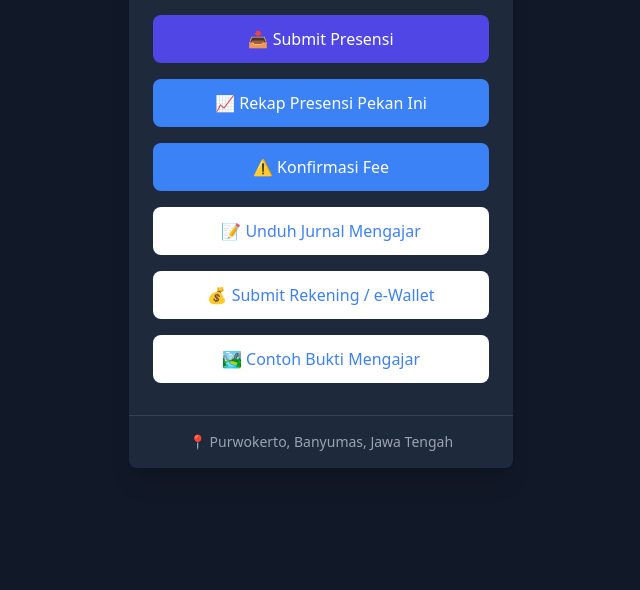
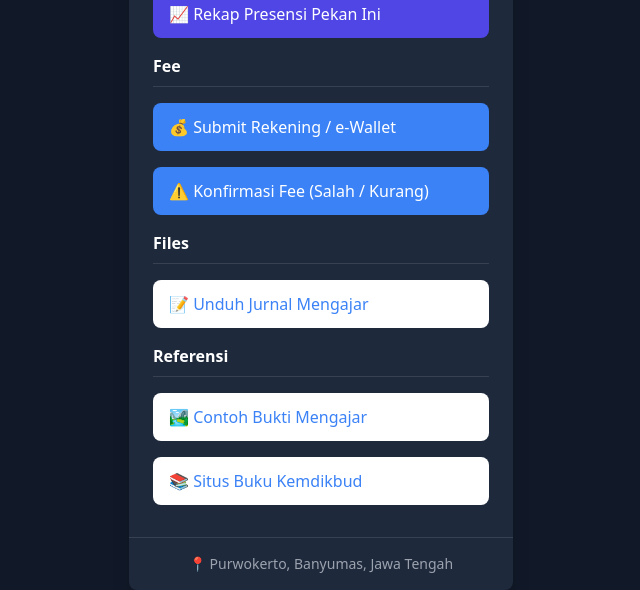
Before and after one commit to gustimaulan/links, a plain HTML site: page index.html in a window 1280 px wide. Shown: the part 291-881 px from the top of the page, without its empty margins (319-959 px from the left). Before the commit the page ends 800 px from the top, so only its background shows below. Drawn offline with nearby package versions, Linux system fonts and the light colour scheme.

Commit message:
edit link structure

```diff
--- a/index.html
+++ b/index.html
@@ -11,21 +11,31 @@
 <body class="bg-gray-900 flex items-center justify-center min-h-screen">
 
     <!-- Container for Link Tree -->
-    <div class="w-full max-w-sm bg-slate-800 shadow-xl rounded-lg overflow-hidden pt-4">
+    <div class="w-full max-w-sm bg-slate-800 shadow-xl  rounded-lg overflow-hidden pt-4">
         <!-- Profile Image Section -->
-        <div class="flex justify-center mt-8">
+        <div class="flex justify-left px-6 items-center space-x-4 my-8">
             <img src="https://sigmath.net/wp-content/uploads/2022/11/sigmath-favicon.png" alt="Profile Image"
-                class="w-32 h-32 rounded-full border-4 border-white">
-        </div>
-
-        <!-- Profile Name -->
-        <div class="text-center mt-4 mb-6">
-            <h2 class="text-xl font-semibold text-gray-200">Sigmath Links</h2>
-            <p class="text-sm text-gray-400">IG: @bimbel.sigmath</p>
+                class="w-16 h-16 rounded-full border-4 border-white">
+                <div class="flex flex-col justify-left mt-4 mb-6">
+                    <h2 class="text-xl font-semibold text-gray-200">Bimbel Sigmath</h2>
+                    <p class="text-sm text-gray-400">@bimbel.sigmath</p>
+                </div>
         </div>
 
         <!-- Link Buttons -->
-        <div id="links-container" class="flex flex-col space-y-4 px-6"></div>
+        <div class="flex flex-col space-y-4 px-6 mb-4 ">
+            <p class="text-white border-b border-gray-700 pb-2 font-semibold">Presensi</p>
+            <a href="https://forms.gle/5gDYnEaES4Ytr6J46" target="_blank" class="block py-3 px-4 bg-indigo-600 text-white rounded-lg hover:bg-yellow-200 hover:text-black transition-all duration-200">📥 Submit Presensi</a>
+            <a href="https://week.sigmath.net" target="_blank" class="block py-3 px-4 bg-indigo-600 text-white rounded-lg hover:bg-yellow-200 hover:text-black transition-all duration-200">📈 Rekap Presensi Pekan Ini</a>
+            <p class="text-white border-b border-gray-700 pb-2 font-semibold">Fee</p>
+            <a href="https://forms.gle/hMU2yfaXPy9u9cC39" target="_blank" class="block py-3 px-4 bg-blue-500 text-white rounded-lg hover:bg-yellow-200 hover:text-black transition-all duration-200">💰 Submit Rekening / e-Wallet</a>
+            <a href="https://sigmath.net/konfirmasi-fee" target="_blank" class="block py-3 px-4 bg-blue-500 text-white rounded-lg hover:bg-yellow-200 hover:text-black transition-all duration-200">⚠️ Konfirmasi Fee (Salah / Kurang)</a>
+            <p class="text-white border-b border-gray-700 pb-2 font-semibold">Files</p>
+            <a href="https://drive.google.com/drive/folders/1_EJ4f3RjWNPELs-63bD7fZBKZNWIiITg?usp=sharing" target="_blank" class="block py-3 px-4 bg-white text-blue-500 rounded-lg hover:bg-yellow-200 hover:text-black transition-all duration-200">📝 Unduh Jurnal Mengajar</a>
+            <p class="text-white border-b border-gray-700 pb-2 font-semibold">Referensi</p>
+            <a href="https://sigmath.net/wp-content/uploads/2022/11/les-matematika-purwokerto.webp" target="_blank" class="block py-3 px-4 bg-white text-blue-500 rounded-lg hover:bg-yellow-200 hover:text-black transition-all duration-200">🏞️ Contoh Bukti Mengajar</a>
+            <a href="https://buku.kemdikbud.go.id/" target="_blank" class="block py-3 px-4 bg-white text-blue-500 rounded-lg hover:bg-yellow-200 hover:text-black transition-all duration-200">📚 Situs Buku Kemdikbud</a>
+        </div>
 
         <!-- Footer or Extra Links -->
         <div class="text-center mt-8 py-4 border-t border-gray-700 text-sm text-gray-400">
@@ -33,30 +43,6 @@
         </div>
     </div>
 
-    <!-- JavaScript to generate buttons -->
-    <script>
-        const links = [
-            { name: "📥 Submit Presensi", url: "https://forms.gle/5gDYnEaES4Ytr6J46", color: "bg-indigo-600 text-white" },
-            { name: "📈 Rekap Presensi Pekan Ini", url: "https://week.sigmath.net", color: "bg-blue-500 text-white" },
-            { name: "⚠️ Konfirmasi Fee", url: "https://sigmath.net/konfirmasi-fee", color: "bg-blue-500 text-white" },
-            { name: "📝 Unduh Jurnal Mengajar", url: "https://drive.google.com/drive/folders/1_EJ4f3RjWNPELs-63bD7fZBKZNWIiITg?usp=sharing", color: "bg-white text-blue-500" },
-            { name: "💰 Submit Rekening / e-Wallet", url: "https://forms.gle/hMU2yfaXPy9u9cC39", color: "bg-white text-blue-500" },
-            { name: "🏞️ Contoh Bukti Mengajar", url: "https://sigmath.net/wp-content/uploads/2022/11/les-matematika-purwokerto.webp", color: "bg-white text-blue-500" }
-        ];
-
-        // Function to generate buttons dynamically
-        const linksContainer = document.getElementById('links-container');
-
-        links.map(link => {
-            const button = document.createElement('a');
-            button.href = link.url;
-            button.target = "_blank";
-            button.className = `block py-3 px-4 text-center ${link.color} rounded-lg hover:bg-yellow-200 hover:text-black transition-all duration-200`;
-            button.innerText = link.name;
-            linksContainer.appendChild(button);
-        });
-    </script>
-
 </body>
 
 </html>
```
